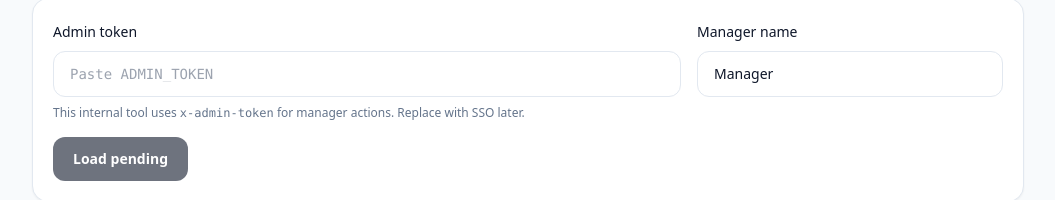
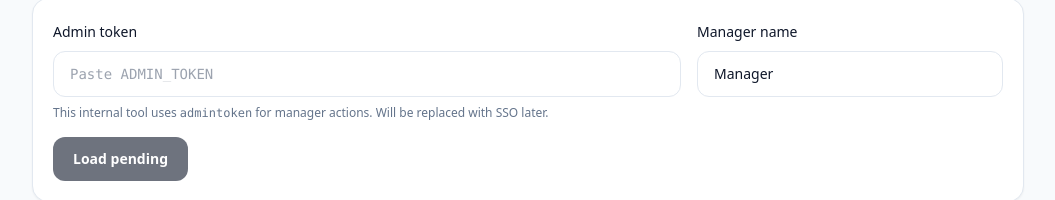
Before and after one commit to AT1XX/shelf-life, a Next.js app: page /admin/approvals in a window 1280 px wide. Shown: the part 183-383 px from the top of the page, without its empty margins (112-1167 px from the left). Built offline with nearby package versions, Linux system fonts and the light colour scheme.

Commit message:
Fixed approval

```diff
--- a/src/app/admin/approvals/page.tsx
+++ b/src/app/admin/approvals/page.tsx
@@ -84,8 +84,8 @@ export default function ApprovalsPage() {
                 placeholder="Paste ADMIN_TOKEN"
               />
               <p className="mt-2 text-xs text-slate-500">
-                This internal tool uses <span className="font-mono">x-admin-token</span> for manager actions.
-                Replace with SSO later.
+                This internal tool uses <span className="font-mono">admintoken</span> for manager actions.
+                Will be replaced with SSO later.
               </p>
             </div>
             <div>
```
